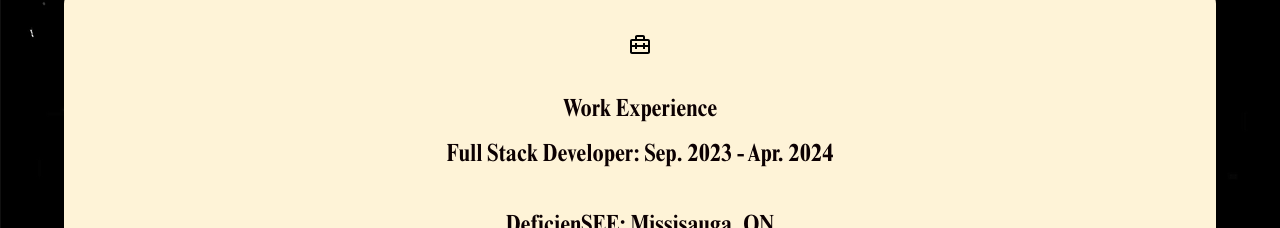
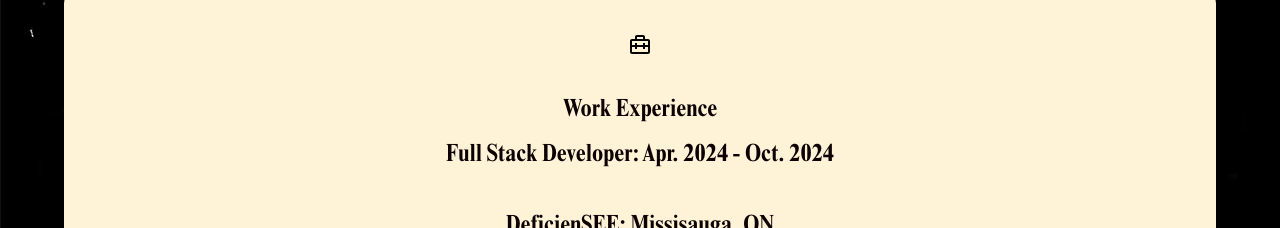
Before and after one commit to tenlalong/portfolio-website, a React (Create React App) app: page / in a window 1280 px wide. Shown: the part 2140-2368 px from the top of the page. Built offline with nearby package versions, Linux system fonts and the light colour scheme.

Commit message:
Minor changes

```diff
--- a/src/pages/components/body/about/About.js
+++ b/src/pages/components/body/about/About.js
@@ -29,7 +29,7 @@ export default function About() {
               <BiBriefcaseAlt2 className="about__card-icon" style={{ marginTop: "20px" }}/>
               <p style={{ marginTop: "20px", marginBottom: "0px" }}>Work Experience</p>
               <p class="work_header" style={{ marginTop: "0px", marginBottom: "0px" }}>
-                <p class="title">Full Stack Developer:  Sep. 2023 - Apr. 2024</p>
+                <p class="title">Full Stack Developer:  Apr. 2024 - Oct. 2024</p>
               </p>
               <div class="work_header" style={{ marginTop: "0px" }}>
                 <p class="company"> DeficienSEE:   Missisauga, ON</p>
```
Also changed, not shown: 1 other file (tests, documents, lock files or other folders).
